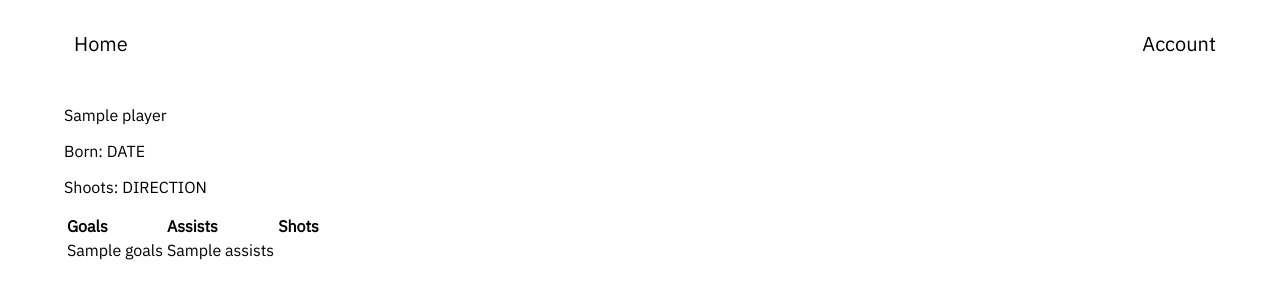
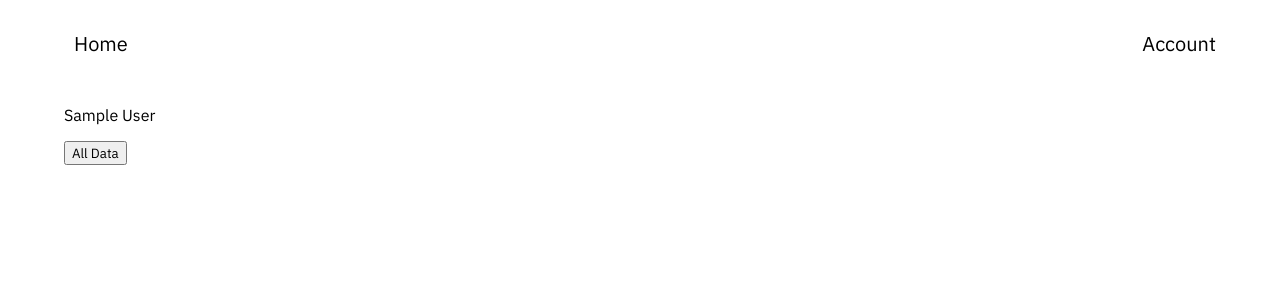
Before and after one commit to owenmoogk/nhl-fantasy, a Django app: template src/templates/players/players.html in a window 1280 px wide. Shown: the top 300 px of the page. Run offline with Django 3.2, Linux system fonts and the light colour scheme; the template is opened without the code that fills it: most values are stand-ins (such as "Sample title", 1, 10 or a date in 2020).

Commit message:
added playerpage

```diff
--- a/src/assets/css/styles.css
+++ b/src/assets/css/styles.css
@@ -71,3 +71,11 @@ th{
 }
 
 .dropdown:hover .dropdown-content {display: block;}
+
+#all-stats p{
+    margin: 0;
+}
+
+#all-stats{
+    display: none;
+}
--- /dev/null
+++ b/src/assets/js/player-modal.js
@@ -0,0 +1,10 @@
+function showPlayerStats(){
+    statsDiv = document.getElementById('all-stats')
+
+    if (statsDiv.style.display == 'block'){
+        statsDiv.style.display = "none"
+    }
+    else{
+        statsDiv.style.display = 'block'
+    }
+}
--- a/src/templates/players/players.html
+++ b/src/templates/players/players.html
@@ -1,19 +1,50 @@
 {%extends "base.html"%}
+{% load static %}
 
 {%block content %}
-    <p>{{player.name}}</p>
-    <p>Born: DATE</p>
-    <p>Shoots: DIRECTION</p>
+
+
+    <p>{{player.firstName}} {{player.lastName}}</p>
+
+
+    <button id="myBtn" onclick = 'showPlayerStats()'>All Data</button>
+    <div id="all-stats">
+        <table>
+            {% for k,v in playerDict.items %}
+                <tr>
+                    <td style="font-weight: bold;">{{k}}</td>
+                    <td>{{v}}</td>
+                </tr>
+            {%endfor%}
+        </table>
+    </div>
+
+
+    <script src="{% static '/js/player-modal.js' %}"></script>
+
+    </div>
+
+    {%if playerType == 'goalie'%}
+
+        <p>Catches: {{player.shootsCatches}}</p>
+
+
+    {%elif playerType == 'player'%}
+
+    <p>Shoots: {{player.shootsCatches}}</p>
     <table>
         <tr>
             <th>Goals</th>
             <th>Assists</th>
             <th>Shots</th>
+            <th></th>
         </tr>
         <tr>
             <td>{{player.goals}}</td>
             <td>{{player.assists}}</td>
+            <td>{{player.shots}}</td>
         </tr>
     </table>
 
+    {%endif%}
 {%endblock%}
```
Also changed, not shown: src/players/views.py (+16 -2 lines).
